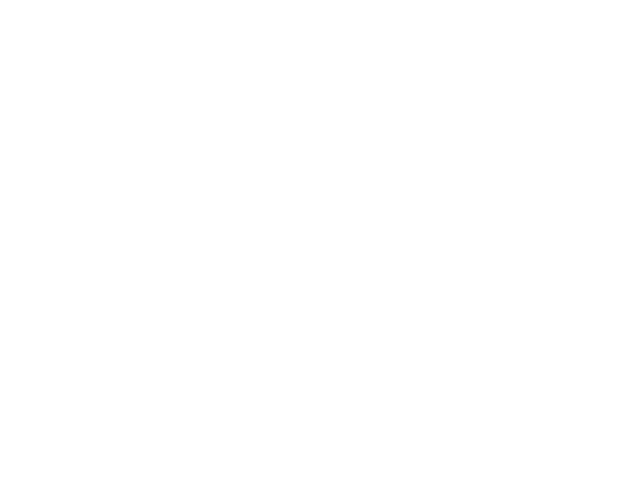
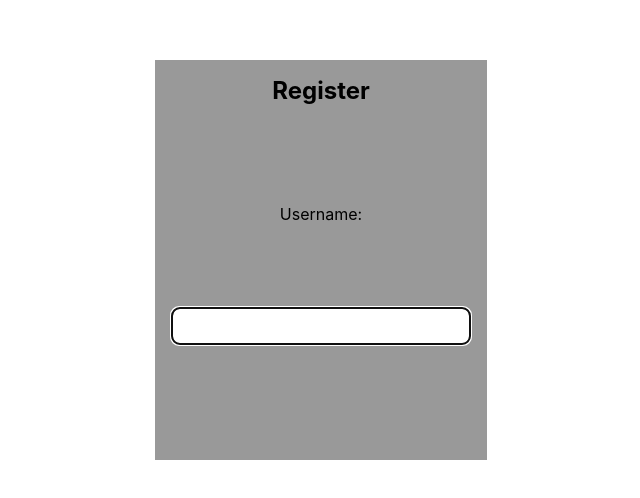
Before and after one commit to CodeDay-Labs-RNZ/Space-saver, a React (Create React App) app in the folder frontend/: page /register in a window 1280 px wide. Before the commit this address had no page. Shown: the part 140-638 px from the top of the page, without its empty margins (319-959 px from the left). Built offline with nearby package versions, Linux system fonts and the light colour scheme.

Commit message:
register page in progress

```diff
--- a/frontend/package.json
+++ b/frontend/package.json
@@ -3,6 +3,8 @@
   "version": "0.1.0",
   "private": true,
   "dependencies": {
+    "@fortawesome/free-solid-svg-icons": "^6.4.0",
+    "@fortawesome/react-fontawesome": "^0.2.0",
     "@testing-library/jest-dom": "^5.17.0",
     "@testing-library/react": "^13.4.0",
     "@testing-library/user-event": "^13.5.0",
--- a/frontend/src/App.tsx
+++ b/frontend/src/App.tsx
@@ -2,6 +2,7 @@ import React from 'react';
 import './styles/App.css';
 import LandingPage from './components/LandingPage';
 import Login from "./pages/login";
+import Register from "./pages/register";
 import {BrowserRouter as Router, Route, Routes} from 'react-router-dom';
 
 
@@ -14,6 +15,7 @@ function App() {
             <Routes>
               <Route path='/' element={<LandingPage/>}/>
               <Route path='/login' element={<Login/>}/>
+              <Route path='/register' element={<Register/>}/>
             </Routes>
           </div>
         </Router>
--- /dev/null
+++ b/frontend/src/pages/register.tsx
@@ -0,0 +1,125 @@
+import { faCheck, faInfoCircle, faTimes } from '@fortawesome/free-solid-svg-icons';
+import { FontAwesomeIcon } from '@fortawesome/react-fontawesome';
+import { useRef, useState, useEffect } from 'react';
+/* todo: temporary way of importing css, find a better way */
+const styles = require('../styles/Register.css');
+
+
+/* USER_REGEX, must start with lower/upper case letter, 4-24 chars in length lower/upper case alphabets and/or digits only and hyphens or underscore */
+/* PWD_REGEX, requires one lower/upper case letter, one digit and one special character and can be anywhere from 5-24 chars in length */
+const USER_REGEX = /^[A-z][A-z0-9]{3,23}$/;
+const PWD_REGEX = /^(?=.*[a-z])(?=.*[A-Z])(?=.*[0-9])(?=.*[!@#$%]).{5,24}$/;
+
+function Register() {
+  /* useRef is for user input,
+    errRef is for error msgs putting focus on it for screen reader */
+  const userInputRef = useRef<HTMLInputElement | null>(null);
+  const errRef = useRef<HTMLInputElement | null>(null);
+
+  /* validName/validPwd/validPwdMatch is tied to whether a name/password/passwordMatch validates or not,
+    userFocus/pwdFocus/matchFocus is whether we have focus on input field or not  */
+  const [user, setUser] = useState<string>('');
+  const [validName, setValidName] = useState<Boolean>(false);
+  const [userFocus, setUserFocus] = useState<Boolean>(false);
+
+  const [password, setPassword] = useState<string>('');
+  const [validPwd, setvalidPwd] = useState<Boolean>(false);
+  const [pwdFocus, setPwdFocus] = useState<Boolean>(false);
+
+  const [matchPassword, setMatchPassword] = useState<string>('');
+  const [validPwdMatch, setvalidPwdMatch] = useState<Boolean>(false);
+  const [matchFocus, setMatchFocus] = useState<Boolean>(false);
+
+  /* handling state for error msg and if form has successfully submitted or not */
+  const [errMsg, setErrMsg] = useState<string>('');
+  const [success, setSuccess] = useState<Boolean>(false);
+
+
+  /* */
+  useEffect(() => {
+    /* first time useEffect is called, focus is on user input when component loads */
+    userInputRef.current?.focus();
+
+
+  }, []);
+
+  /* useEffect is applied to user name to validate user name. Every time name changes, it'll check validation of that field */
+  useEffect(() => {
+    /*  USER_REGEX.test(...) <- testing user state to regex we've defined */
+    const result = USER_REGEX.test(user);
+    console.log(result);
+    console.log(user);
+    setValidName(result);
+  }, [user]);
+
+
+  useEffect(() => {
+    const result = USER_REGEX.test(password);
+    console.log(result);
+    console.log(password);
+    /* confirming password to match password state and checking if true/false */
+    /* anytime result/match changes, validPwdMatch will check if field has changed */
+    setvalidPwd(result);
+    const match = password === matchPassword;
+    setvalidPwdMatch(match);
+  }, [password, matchPassword]);
+
+
+  useEffect(() => {
+    setErrMsg('');
+    /* anytime user changes one of three states, error msg will clear out */
+  }, [user, password, matchPassword]);
+
+
+
+
+  /* <p> tag displays a msg on screen if there's one, else nothing. aria-live anounces error(if exists) with screen reader
+      ref attribute allows us to set focus on an input field
+      autocomplete attribute off preventing autofill
+      aria-invalid attribute tells screen readers if input is invalid
+      aria-describedby points to id of element that describes error
+      */
+  return (
+    <section>
+      <p ref={errRef} className={errMsg ? "errmsg" : "offscreen"}
+      aria-live="assertive">{errMsg}</p>
+      <h1>Register</h1>
+
+      <form>
+        <label htmlFor='username'>
+          Username:
+          <span className={validName ? 'valid' : 'hide'}>
+            <FontAwesomeIcon icon={faCheck} />
+          </span>
+          <span className={validName || !user ? 'hide' : 'invalid'}>
+            <FontAwesomeIcon icon={faTimes} />
+          </span>
+
+        </label>
+        <input
+          type='text'
+          id='username'
+          ref={userInputRef}
+          autoComplete='off'
+          onChange={(e) => setUser(e.target.value)}
+          required
+          aria-invalid={validName ? 'false' : 'true'}
+          aria-describedby='uidnote'
+          onFocus={() => setUserFocus(true)}
+          onBlur={() => setUserFocus(false)}
+        />
+        <p id='uidnote' className={userFocus && user && !validName ? "instructions" : "offscreen"}>
+          <FontAwesomeIcon icon={faInfoCircle} />
+          4 to 24 characters. <br />
+          Must begin with a letter. <br />
+          Letters, numbers, underscores, hyphens allowed. <br />
+        </p>
+
+
+      </form>
+
+    </section>
+  )
+}
+
+export default Register
--- /dev/null
+++ b/frontend/src/styles/Register.css
@@ -0,0 +1,75 @@
+* {
+  margin: 0;
+  padding: 0;
+  box-sizing: border-box;
+}
+
+.App {
+  display: flex;
+  flex-direction: column;
+  justify-content: center;
+  align-items: center;
+  min-height: 100vh;
+  padding: 1rem 0.5rem;
+}
+
+section {
+  width: 100%;
+  max-width: 420px;
+  min-height: 400px;
+  display: flex;
+  flex-direction: column;
+  justify-content: flex-start;
+  padding: 1rem;
+  background-color: rgba(0,0,0,0.4);
+}
+
+form {
+  display: flex;
+  flex-direction: column;
+  justify-content: space-evenly;
+  flex-grow: 1;
+  padding-bottom: 1rem;
+}
+
+input[type="text"],
+input[type="password"],
+button,
+textarea {
+  font-family: 'Nunito', sans-serif;
+  font-size: 22px;
+  padding: 0.25rem;
+  border-radius: 0.5rem;
+}
+
+label,
+button {
+  margin-top: 1rem;
+}
+
+.offscreen {
+  position: absolute;
+  left: -9999px;
+}
+
+.hide {
+  display: none;
+}
+
+.valid {
+  color: limegreen;
+  margin-left: 0.25rem;
+}
+
+.invalid {
+  color: red;
+  margin-left: 0.25rem;
+}
+
+.errmsg {
+  background-color: lightpink;
+  color: firebrick;
+  font-weight: bold;
+  padding: 0.5rem;
+  margin-bottom: 0.5rem;
+}
```
Also changed, not shown: 1 other file (tests, documents, lock files or other folders).
